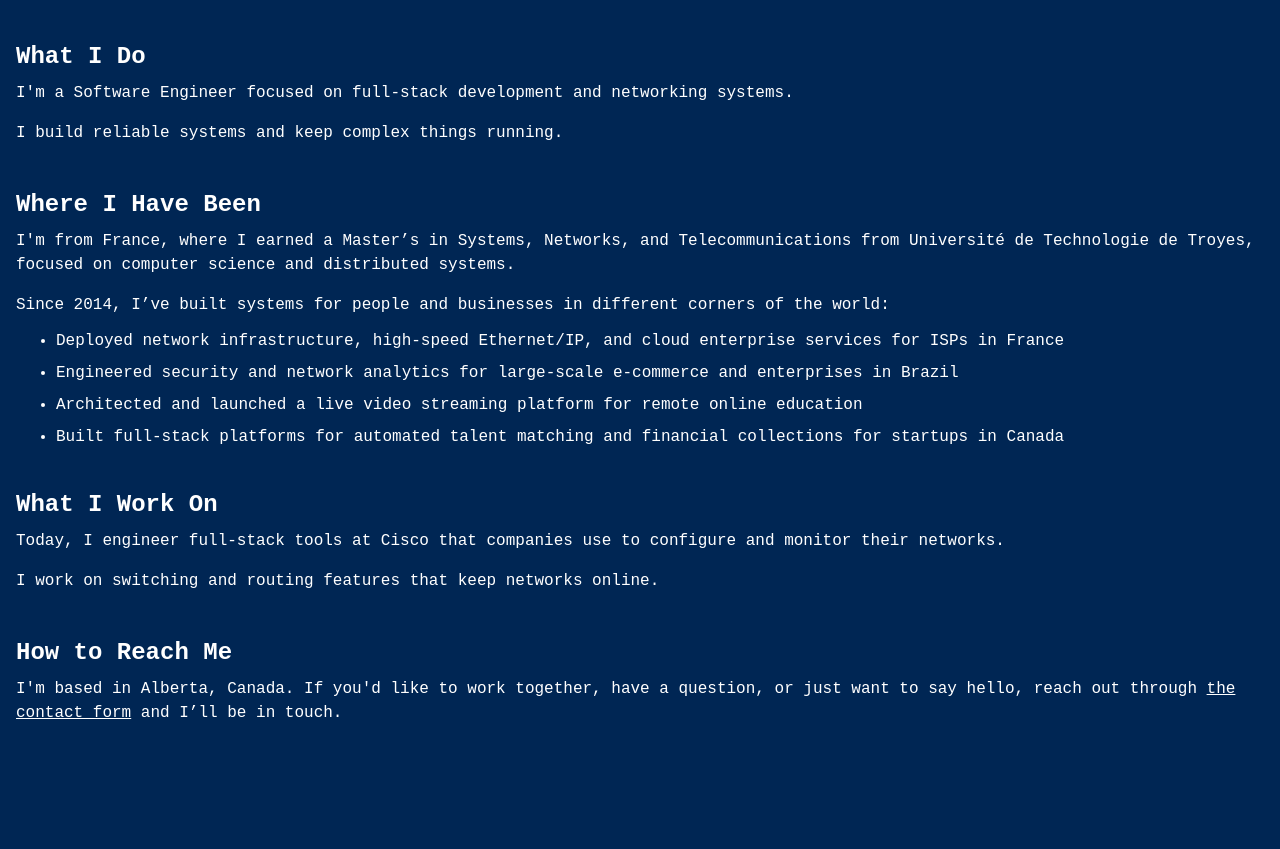
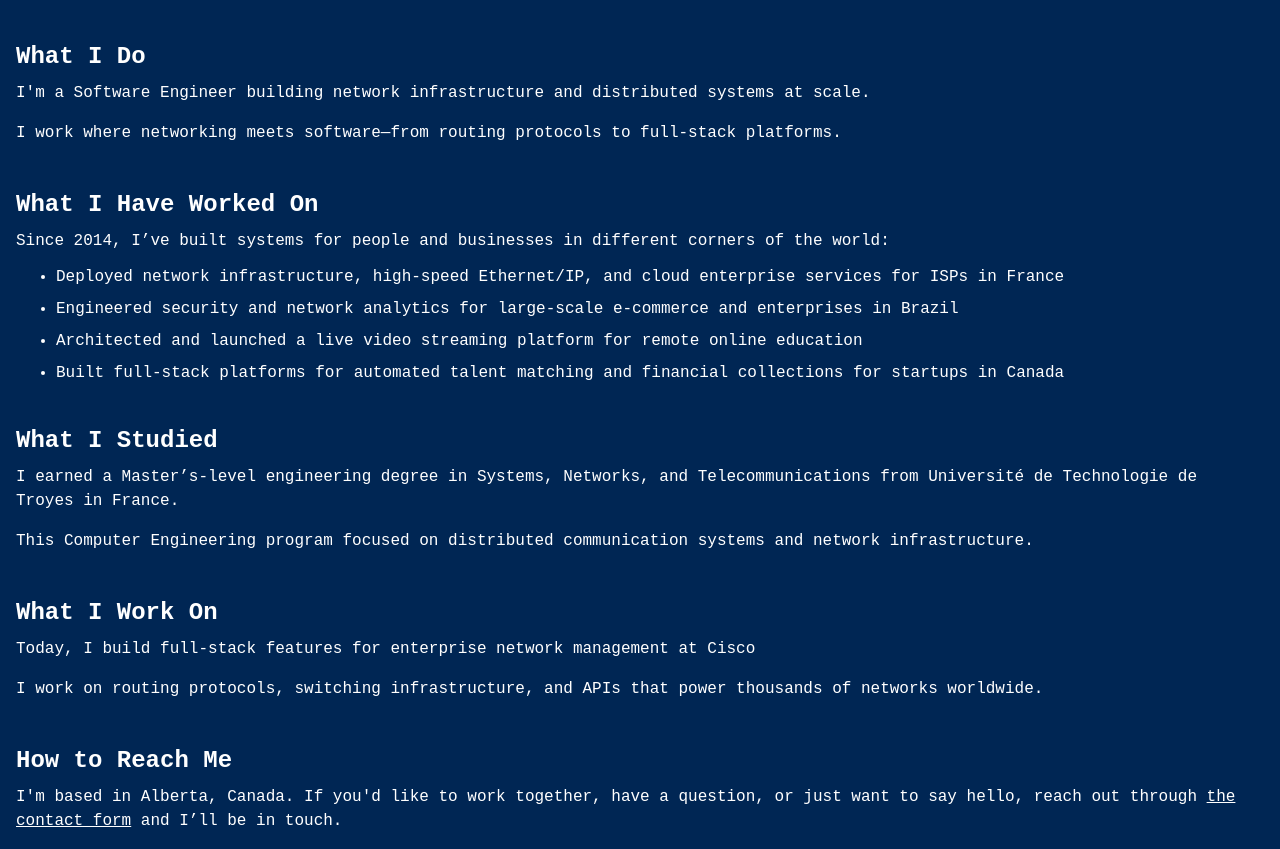
Before and after one commit to goulon/goulon.net, a plain HTML site: page index.html in a window 1280 px wide. Shown: the part 57-906 px from the top of the page. Before the commit the page ends 800 px from the top, so only its background shows below. Drawn offline with Linux system fonts and the light colour scheme.

Commit message:
Update intro

```diff
--- a/index.html
+++ b/index.html
@@ -23,10 +23,9 @@
   <body>
     <h2>Hi, I'm Aurélien</h2>
     <h3>What I Do</h3>
-    <p>I'm a Software Engineer focused on full-stack development and networking systems.</p>
-    <p>I build reliable systems and keep complex things running.</p>
-    <h3>Where I Have Been</h3>
-    <p>I'm from France, where I earned a Master’s in Systems, Networks, and Telecommunications from Université de Technologie de Troyes, focused on computer science and distributed systems.</p>
+    <p>I'm a Software Engineer building network infrastructure and distributed systems at scale.</p>
+    <p>I work where networking meets software—from routing protocols to full-stack platforms.</p>
+    <h3>What I Have Worked On</h3>
     <p>Since 2014, I’ve built systems for people and businesses in different corners of the world:</p>
     <ul>
       <li>Deployed network infrastructure, high-speed Ethernet/IP, and cloud enterprise services for ISPs in France</li>
@@ -34,9 +33,12 @@
       <li>Architected and launched a live video streaming platform for remote online education</li>
       <li>Built full-stack platforms for automated talent matching and financial collections for startups in Canada</li>
     </ul>
+    <h3>What I Studied</h3>
+    <p>I earned a Master’s-level engineering degree in Systems, Networks, and Telecommunications from Université de Technologie de Troyes in France.</p>
+    <p>This Computer Engineering program focused on distributed communication systems and network infrastructure.</p>
     <h3>What I Work On</h3>
-    <p>Today, I engineer full-stack tools at Cisco that companies use to configure and monitor their networks.</p>
-    <p>I work on switching and routing features that keep networks online.</p>
+    <p>Today, I build full-stack features for enterprise network management at Cisco</p>
+    <p>I work on routing protocols, switching infrastructure, and APIs that power thousands of networks worldwide.</p>
     <h3>How to Reach Me</h3>
     <p>I'm based in Alberta, Canada. If you'd like to work together, have a question, or just want to say hello, reach out through <a href="https://docs.google.com/forms/d/e/1FAIpQLSfg_G_EZX-KsKJOHEjR9jDPuLN5cC8cBGjjvYNLB6tbIry83A/viewform?usp=dialog" target="_blank">the contact form</a> and I’ll be in touch.
     </p>
```
